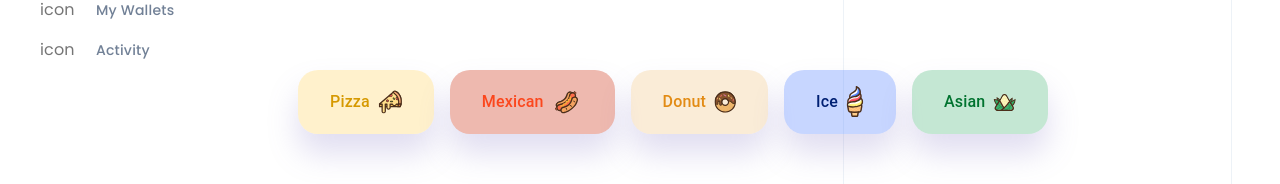
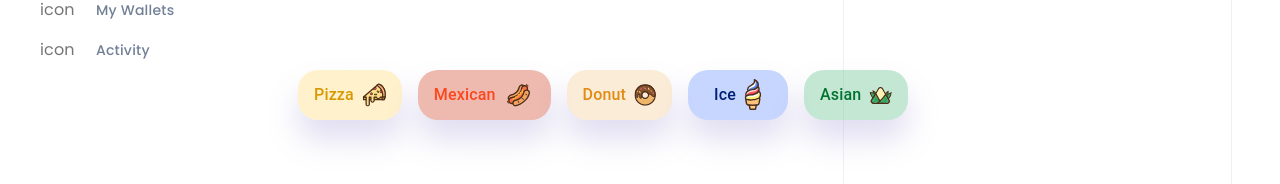
Before and after one commit to unhaten/eatly, a React (Vite) app: page / in a window 1280 px wide. Shown: the part 254-438 px from the top of the page. Built offline with nearby package versions, Linux system fonts and the light colour scheme.

Commit message:
ducking fsd brainwash

```diff
--- a/src/widgets/filter/Filter.tsx
+++ b/src/widgets/filter/Filter.tsx
@@ -36,17 +36,23 @@ const Filter = () => {
                     <Box
                         key={index}
                         component={ListItem}
-                        paddingX={2}
-                        paddingY={1}
+                        width={"fit-content"}
+                        padding={0}
                         borderRadius={5}
                         bgcolor={`${item.key}.bgColor`}
-                        width={"fit-content"}
                         sx={{
                             boxShadow:
                                 "0px 19.6px 29.4px rgba(135, 125, 200, 0.25)",
                         }}
                     >
-                        <ListItemButton>
+                        <Box
+                            component={ListItemButton}
+                            display="flex"
+                            justifyContent={"center"}
+                            minWidth={100}
+                            minHeight={50}
+                            borderRadius={5}
+                        >
                             <Typography
                                 variant="body1"
                                 fontWeight={500}
@@ -59,7 +65,7 @@ const Filter = () => {
                                 ml={1}
                                 src={`/img/${item.icon}.svg`}
                             />
-                        </ListItemButton>
+                        </Box>
                     </Box>
                 );
             })}
```
